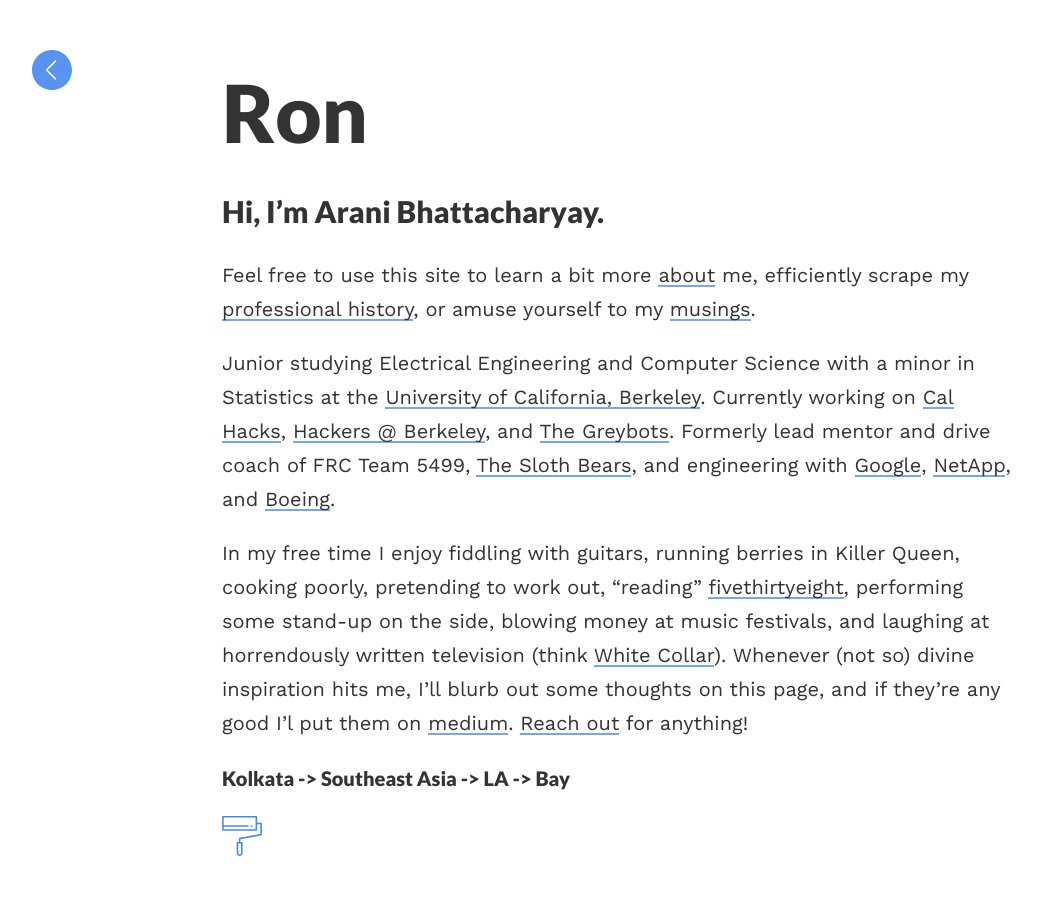
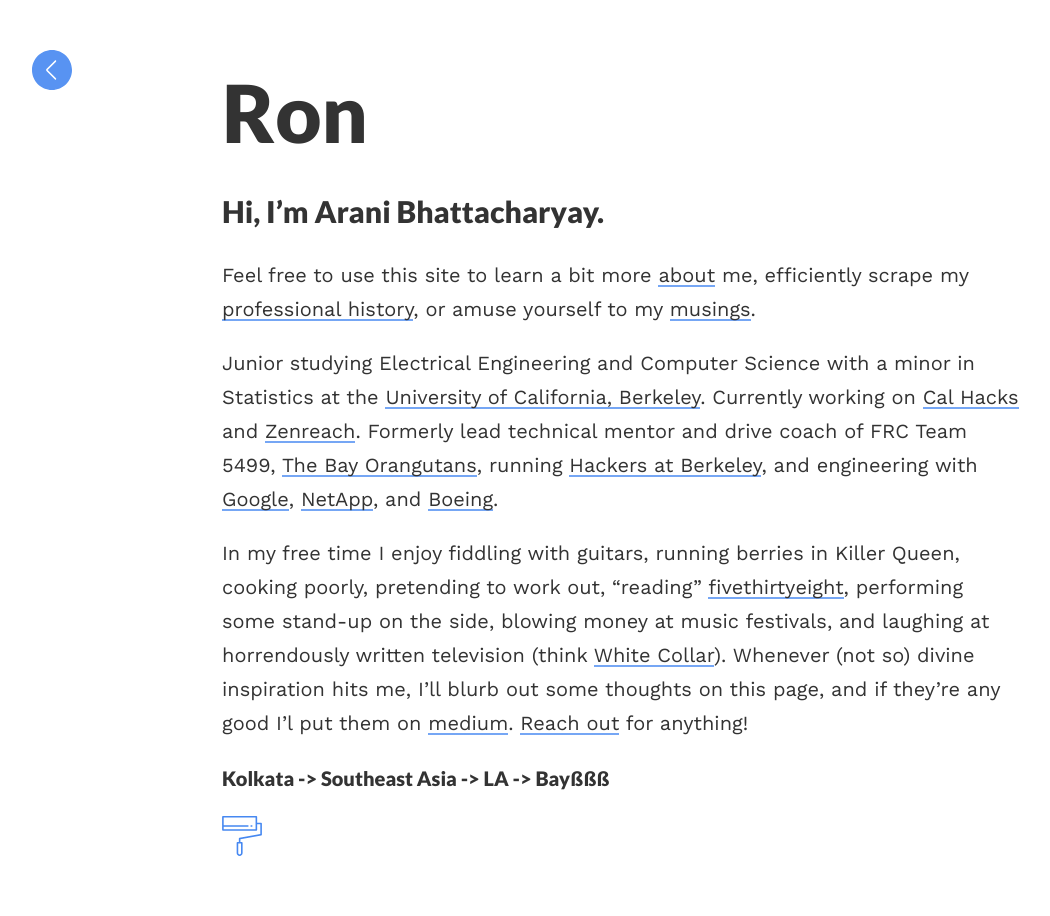
Before and after one commit to aranibatta/aranibatta.github.io, a Jekyll site: the page built from index.md, in a window 1280 px wide. Shown: the whole page, without its empty margins (18-1068 px from the left). Built offline with Jekyll 4.4.1, drawn with Linux system fonts in a browser that asks for light colours.

Commit message:
Frontpage Update

```diff
--- a/index.md
+++ b/index.md
@@ -6,10 +6,10 @@
 Hi, I'm Arani Bhattacharyay.
 ------
 
-Feel free to use this site to learn a bit more [about](http://arani.io/about) me, efficiently scrape my [professional history](https://drive.google.com/a/berkeley.edu/file/d/0BzdGCwU1D9LTOWc2ZnRzTGNXU1E/view?usp=sharing), or amuse yourself to my [musings](http://deeker.io).
+Feel free to use this site to learn a bit more [about](http://arani.io/about) me, efficiently scrape my [professional history](https://drive.google.com/file/d/0BzdGCwU1D9LTS0dlaDgtSkw2YVk/view?usp=sharing), or amuse yourself to my [musings](http://deeker.io).
 
-Junior studying Electrical Engineering and Computer Science with a minor in Statistics at the [University of California, Berkeley](http://berkeley.edu). Currently working on [Cal Hacks](http://calhacks.io/), [Hackers @ Berkeley](http://hackersatberkeley.com/), and [The Greybots](http://harambabes.com/). Formerly lead mentor and drive coach of FRC Team 5499, [The Sloth Bears](http://bhsrobotics.org/), and engineering with [Google](http://google.com), [NetApp](http://netapp.com), and [Boeing](http://boeing.com).
+Junior studying Electrical Engineering and Computer Science with a minor in Statistics at the [University of California, Berkeley](http://berkeley.edu). Currently working on [Cal Hacks](http://calhacks.io/) and [Zenreach](http://zenreach.com). Formerly lead technical mentor and drive coach of FRC Team 5499, [The Bay Orangutans](http://bhsrobotics.org/), running [Hackers at Berkeley](https://hackersatberkeley.com), and engineering with [Google](http://google.com), [NetApp](http://netapp.com), and [Boeing](http://boeing.com).
 
 In my free time I enjoy fiddling with guitars, running berries in Killer Queen, cooking poorly, pretending to work out, "reading" [fivethirtyeight](http://fivethirtyeight.com/), performing some stand-up on the side, blowing money at music festivals, and laughing at horrendously written television (think [White Collar](http://www.imdb.com/title/tt1358522/)). Whenever (not so) divine inspiration hits me, I'll blurb out some thoughts on this page, and if they're any good I'l put them on [medium](https://medium.com/@aranibatta). [Reach out](mailto:aranibatta@berkeley.edu) for anything!
 
-#### Kolkata -> Southeast Asia -> LA -> Bay
+#### Kolkata -> Southeast Asia -> LA -> Bayßßß
```
